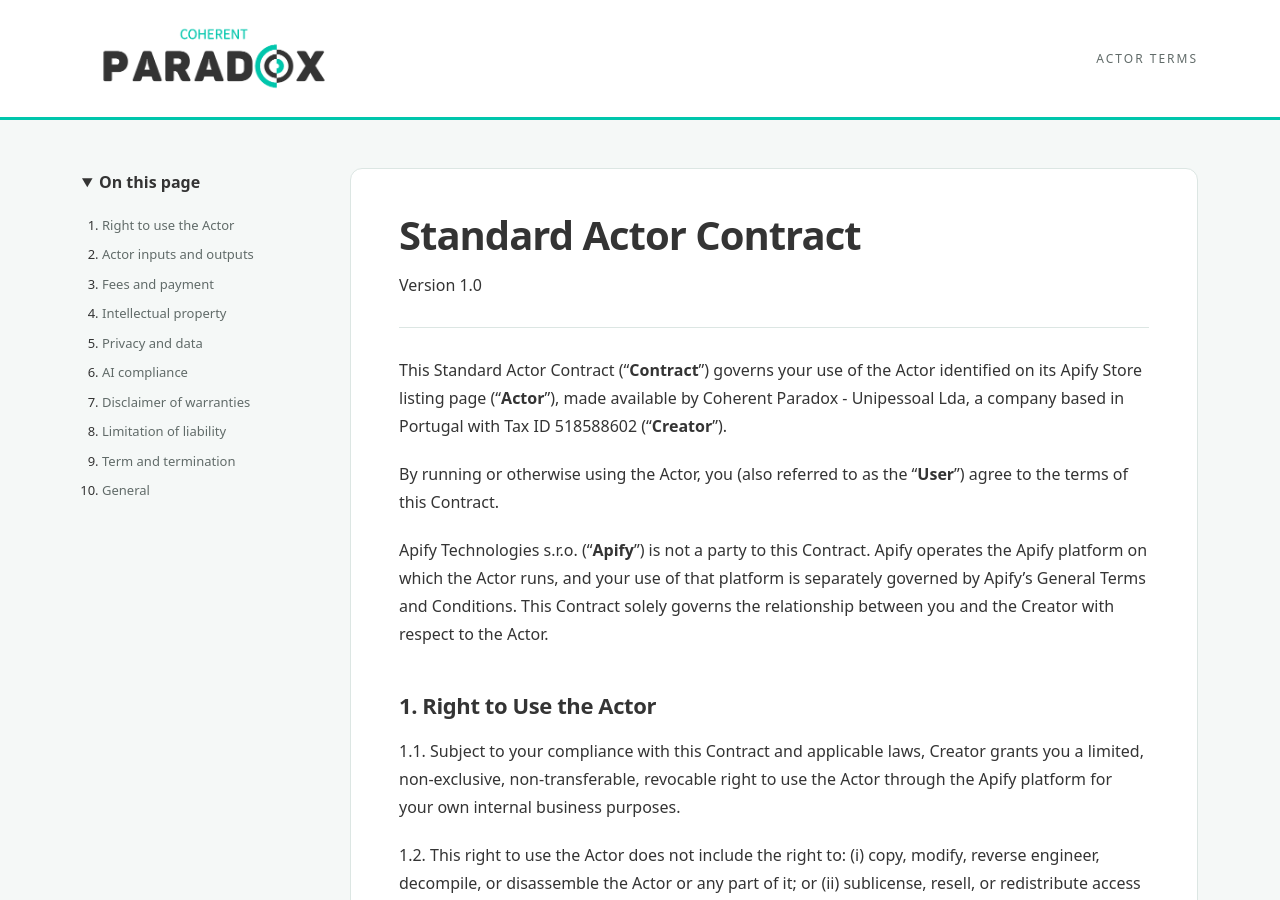
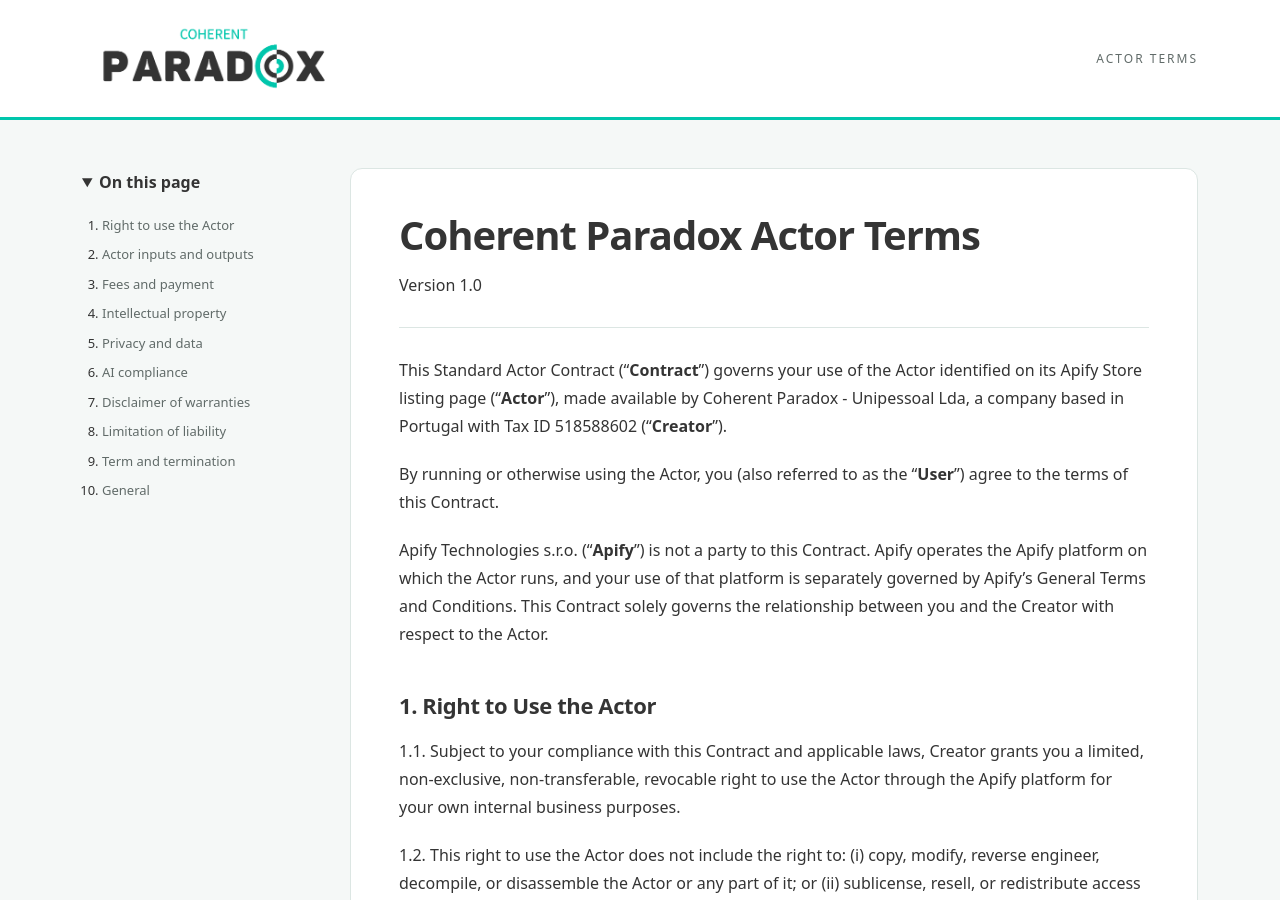
Before and after one commit to silva95gustavo/coherentparadox.com, a Jekyll site: the page built from actor-terms.md, in a window 1280 px wide and 900 px high. Built offline with Jekyll 4.4.1, drawn with Linux system fonts in a browser that asks for light colours.

Commit message:
Use Coherent Paradox Actor Terms as the contract title

```diff
--- a/actor-terms.md
+++ b/actor-terms.md
@@ -4,7 +4,7 @@ title: Actor terms
 permalink: /actor-terms/
 ---
 
-# Standard Actor Contract
+# Coherent Paradox Actor Terms
 
 <!-- vale off -->
 <!-- markdownlint-disable -->
```
